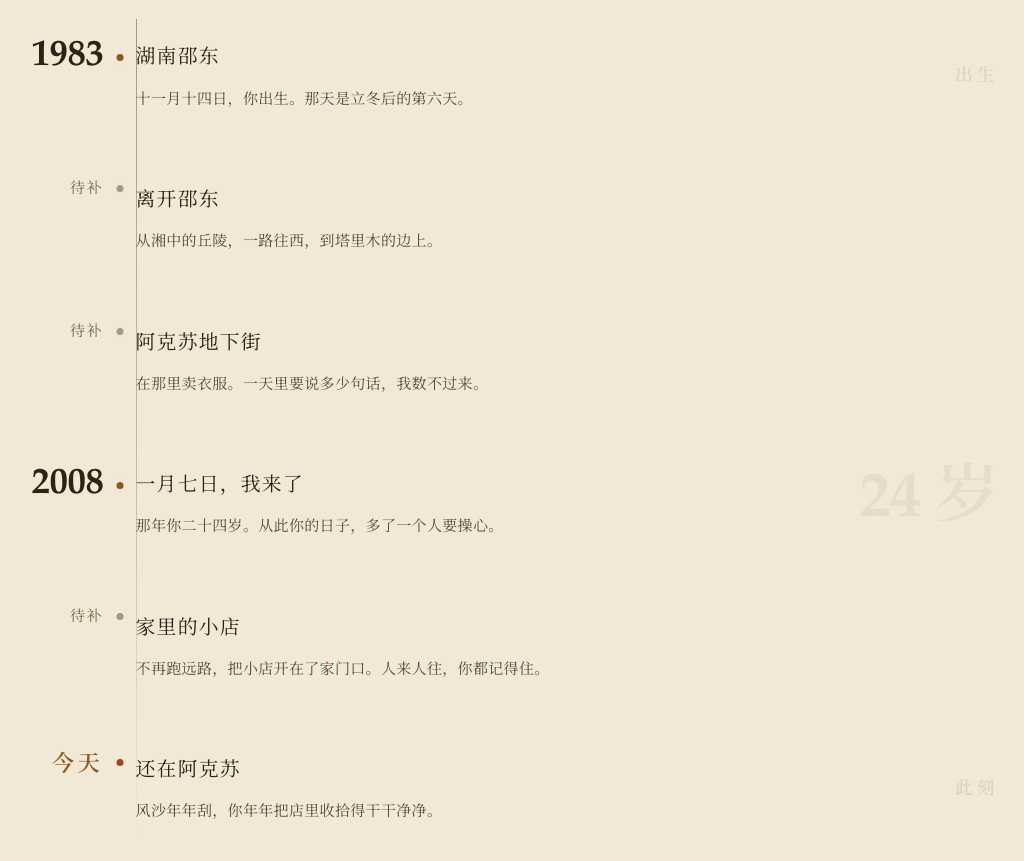
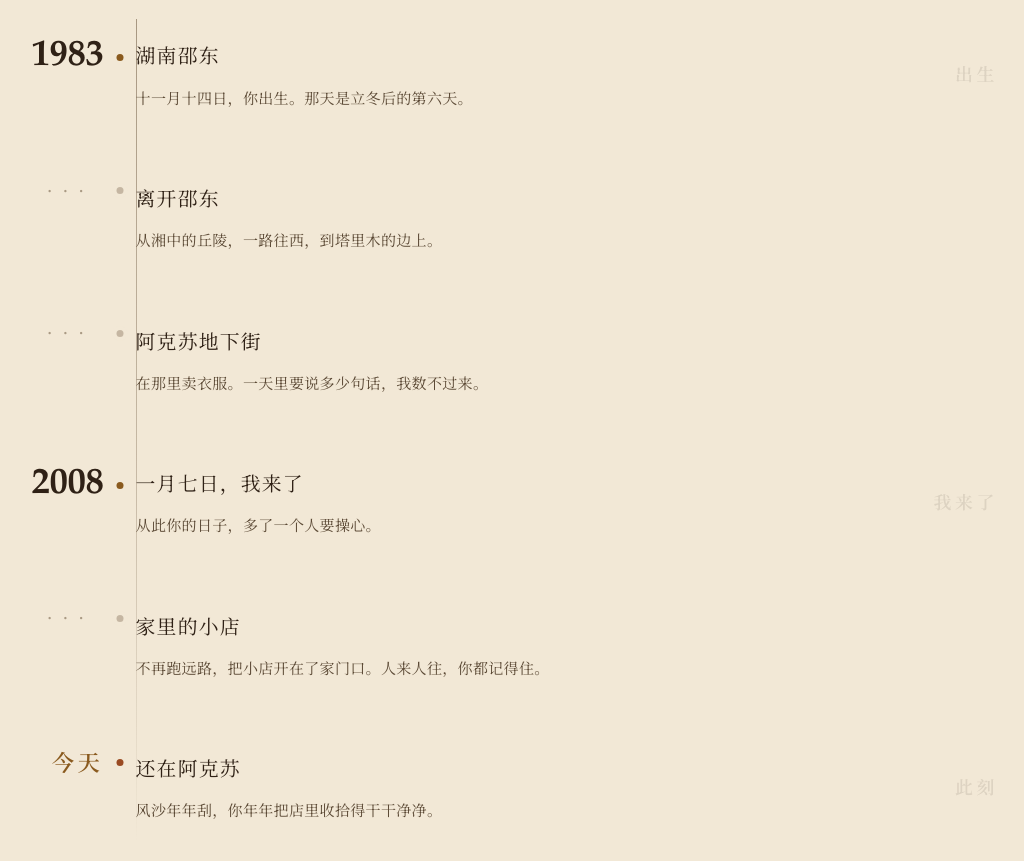
Before and after one commit to Menina323/mom-birthday, a plain HTML site: page index.html in a window 1280 px wide. Shown: the part 3192-4053 px from the top of the page, without its empty margins (134-1158 px from the left). Drawn offline with Linux system fonts and the light colour scheme.

Commit message:
时间线：年份不清处改用省略号

```diff
--- a/index.html
+++ b/index.html
@@ -687,16 +687,18 @@ h1{
   box-shadow:0 0 0 4px var(--paper);
 }
 
-/* 未填的年份：明确留空，不竖排 */
-.tl__year--todo{
+/* 中间那些说不清年份的年头：不写字，只用三个点让时间过去 */
+.tl__year--gap{
   font-family:var(--font-song);
-  font-size:clamp(.82rem,.8vw + .5rem,.94rem);
+  font-size:clamp(1rem,1vw + .6rem,1.2rem);
   font-weight:400;
-  letter-spacing:.12em;
+  letter-spacing:.5em;
   color:var(--ink-soft);
+  opacity:.6;
   white-space:nowrap;
+  padding-right:.5em;
 }
-.tl__year--todo::after{ background:var(--rule-soft); }
+.tl__year--gap::after{ background:var(--rule-soft); }
 
 .tl__year--now{
   font-family:var(--font-kai);
@@ -1103,18 +1105,16 @@ html.js .reveal.in{ opacity:1; transform:none; }
         </div>
       </li>
 
-      <!-- 待填：哪一年从邵东去的阿克苏 -->
       <li class="tl__item reveal">
-        <span class="tl__year tl__year--todo">待补</span>
+        <span class="tl__year tl__year--gap" aria-hidden="true">···</span>
         <div class="tl__body">
           <h3 class="tl__title">离开邵东</h3>
           <p class="tl__desc">从湘中的丘陵，一路往西，到塔里木的边上。</p>
         </div>
       </li>
 
-      <!-- 待填：在地下街卖衣服是哪几年 -->
       <li class="tl__item reveal">
-        <span class="tl__year tl__year--todo">待补</span>
+        <span class="tl__year tl__year--gap" aria-hidden="true">···</span>
         <div class="tl__body">
           <h3 class="tl__title">阿克苏地下街</h3>
           <p class="tl__desc">在那里卖衣服。一天里要说多少句话，我数不过来。</p>
@@ -1122,17 +1122,16 @@ html.js .reveal.in{ opacity:1; transform:none; }
       </li>
 
       <li class="tl__item reveal">
-        <span class="tl__age" aria-hidden="true">24 岁</span>
+        <span class="tl__age tl__age--todo" aria-hidden="true">我来了</span>
         <span class="tl__year">2008</span>
         <div class="tl__body">
           <h3 class="tl__title">一月七日，我来了</h3>
-          <p class="tl__desc">那年你二十四岁。从此你的日子，多了一个人要操心。</p>
+          <p class="tl__desc">从此你的日子，多了一个人要操心。</p>
         </div>
       </li>
 
-      <!-- 待填：什么时候开始经营家里的小店 -->
       <li class="tl__item reveal">
-        <span class="tl__year tl__year--todo">待补</span>
+        <span class="tl__year tl__year--gap" aria-hidden="true">···</span>
         <div class="tl__body">
           <h3 class="tl__title">家里的小店</h3>
           <p class="tl__desc">不再跑远路，把小店开在了家门口。人来人往，你都记得住。</p>
```
Also changed, not shown: fonts/serif-regular.woff2, fonts/serif-semibold.woff2.
